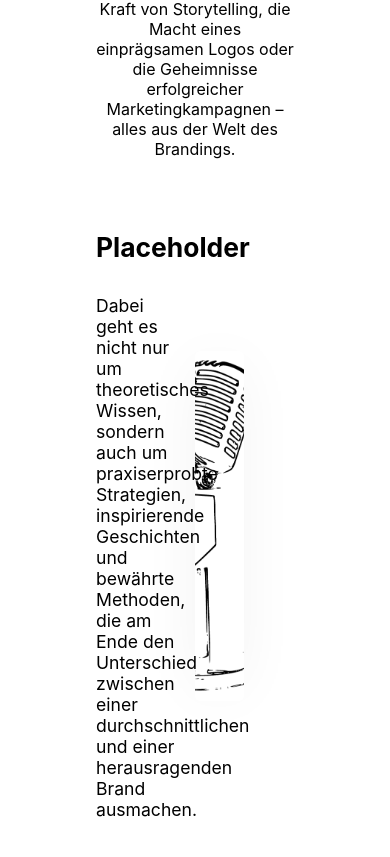
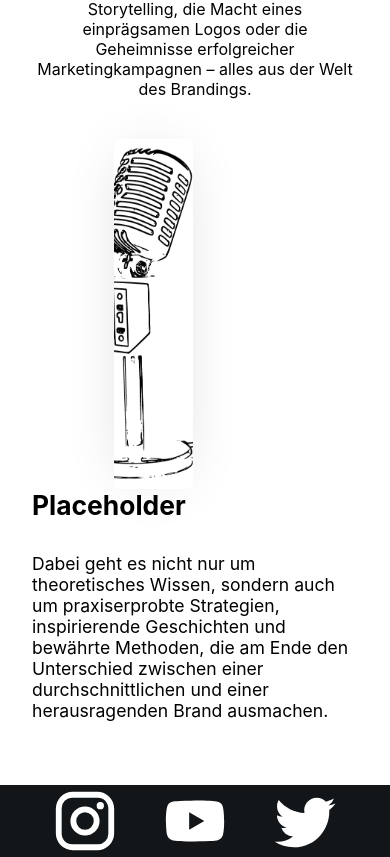
Before and after one commit to GoodGuyNiko/podcast, a React (Create React App) app: page / in a window 390 px wide. Shown: the part 1087-1944 px from the top of the page. Built offline with nearby package versions, Linux system fonts and the light colour scheme.

Commit message:
Add files via upload

```diff
--- a/src/components/About.js
+++ b/src/components/About.js
@@ -1,6 +1,7 @@
 import React from 'react'
+import '../styles/About.css'
+import AboutData from './AboutData'
 import podMic from '../assets/brandit_podcast_mic.png'
-import '../styles/About.css'
 
 const About =() => {
   return (
@@ -8,16 +9,15 @@ const About =() => {
     <h1>Was ist brandit.?</h1>
       <p>Bei brandit. - dem Branding Podcast, sprechen wir wöchentlich über ein neues Thema, wie beispielsweise die Kraft von Storytelling,
         die Macht eines einprägsamen Logos oder die Geheimnisse erfolgreicher Marketingkampagnen – alles aus der Welt des Brandings. </p>
-        <div className='firstAbout'>
-            <div className='textAbout'>
-            <h2>Placeholder</h2>
-            <p>Dabei geht es nicht nur um theoretisches Wissen, sondern auch um praxiserprobte Strategien, inspirierende Geschichten und bewährte Methoden, die am Ende den Unterschied
-        zwischen einer durchschnittlichen und einer herausragenden Brand ausmachen. </p>
-        </div>
-        <div className='imageAbout'>
-            <img alt='brandit. microphone' src={podMic} />
-            </div>
-        </div>
+
+      <AboutData
+      heading="Placeholder"
+      text="Dabei geht es nicht nur um theoretisches Wissen, sondern auch um praxiserprobte Strategien, inspirierende Geschichten und bewährte Methoden, die am Ende den Unterschied
+        zwischen einer durchschnittlichen und einer herausragenden Brand ausmachen."
+        img1={podMic}
+        // img2={rodeCaster}
+       />
+
     </div>
   )
 }
--- /dev/null
+++ b/src/components/AboutData.js
@@ -0,0 +1,22 @@
+import { Component } from 'react';
+import '../styles/About.css'
+import podMic from '../assets/brandit_podcast_mic.png'
+
+class AboutData extends Component {
+    render(){
+        return(
+            <div className='firstAbout'>
+            <div className='textAbout'>
+            <h2>{this.props.heading}</h2>
+            <p>{this.props.text} </p>
+        </div>
+        <div className='imageAbout'>
+            <img alt='brandit. microphone' src={this.props.img1} />
+            {/* <img alt='brandit. microphone' src={this.props.img2} /> */}
+            </div>
+        </div>
+        )
+    }
+}
+
+export default AboutData
--- a/src/styles/About.css
+++ b/src/styles/About.css
@@ -2,7 +2,7 @@
     margin: 4rem 6rem;
 }
 
-.destination h1 {
+.about h1 {
     font-size: 3rem;
 }
 
@@ -44,3 +44,28 @@
     top: -10%;
     right: 0;
 } */
+
+@media screen and (max-width: 850px) {
+    .about {
+        margin: 4rem 2rem;
+    }
+
+    .firstAbout {
+        display: flex;
+        flex-direction: column-reverse;
+        margin-top: 2.5rem;
+    }
+
+    .textAbout {
+        width: 100%;
+    }
+
+    .image {
+        width: 100%;
+        margin: 1.8rem 0;
+    }
+
+    .image img {
+        height: 250%;
+    }
+}
```
